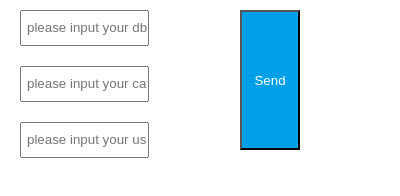
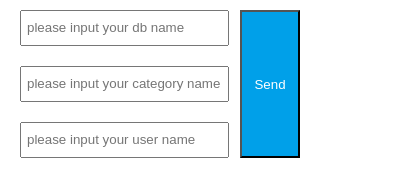
Before and after one commit to johnnynode/chrome-plugin-example, a browser extension: page src/popup.html in a window 400 px wide. Drawn offline with Linux system fonts and the light colour scheme.

Commit message:
adjust some css

```diff
--- a/src/css/style.css
+++ b/src/css/style.css
@@ -25,7 +25,7 @@ body {
 
 #form input {
     display: block;
-    width: 120px;
+    width: 200px;
     height: 32px;
     line-height: 32px;
     padding-left:5px;
@@ -35,7 +35,7 @@ body {
 
 #form button {
     width: 60px;
-    height: 140px;
+    height: 148px;
     background-color: #00a0e9;
     color: #fff;
     position: absolute;
```
Also changed, not shown: 1 other file.
